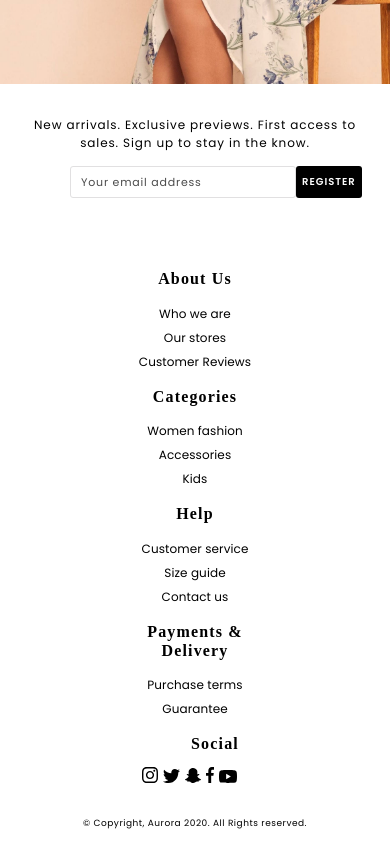
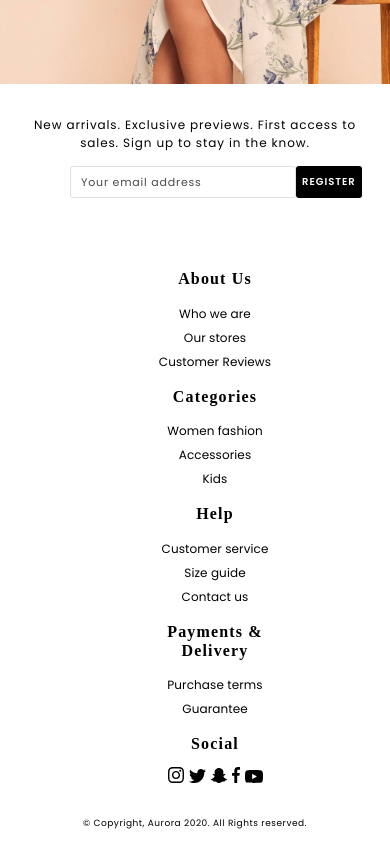
Before and after one commit to maxtimoshin/test, a website: page index.html in a window 390 px wide. Shown: the part 416-1260 px from the top of the page. Drawn offline with Linux system fonts and the light colour scheme.

Commit message:
adaptive changes

```diff
--- a/css/footer-styles/footer.styles.scss
+++ b/css/footer-styles/footer.styles.scss
@@ -20,19 +20,18 @@
         width: 146px;
         list-style: none;
         padding: 0;
+
         & a {
             text-decoration: none;
         }
-    }
-
-    &__list:not(:last-child) {
-        margin: 0 40px 0 0;
+        &__list:not(:last-child){
+            margin: 0 40px 0 0;
+        }
     }
 
     &__social {
+        padding:0;
         list-style: none;
-        margin: 0;
-        padding: 0;
         display: flex;
         & a:not(:last-child) {
             margin-right: 16px;
@@ -73,26 +72,35 @@
 }
 
 @media (max-width: 530px) {
+    body{
+        width:100%;
+    }
     .footer {
+        &__content {
+            text-align: center;
+        }
+
+        &__social {
+            margin:0;
+            padding:0;
+            display: flex;
+        }
+    }
+}
+@media (max-width: 955px) {
+    .footer {
+
         &__lists {
+            text-align: center;
             display: flex;
             flex-direction: column;
             align-items: center;
         }
 
-        &__content {
-            text-align: center;
-        }
-    }
-}
-@media (max-width: 955px) {
-    .footer {
-        max-width: 955px;
         &__list {
-            margin: 0px;
-        }
-        &__lists {
-            width: 100%;
+            display: flex;
+            flex-direction: column;
+            align-items: center;
         }
         &__social a:not(:last-child) {
             margin-right: 5px;
--- a/css/register-styles/register.styles.scss
+++ b/css/register-styles/register.styles.scss
@@ -12,7 +12,7 @@
         letter-spacing: 0.87px;
         color: #000;
         margin-bottom: 14px;
-        padding: 0 15px;
+        padding: 0 20px;
         text-align: center;
     }
     &__form {
```
Also changed, not shown: dist/style.css, 1 other file.
